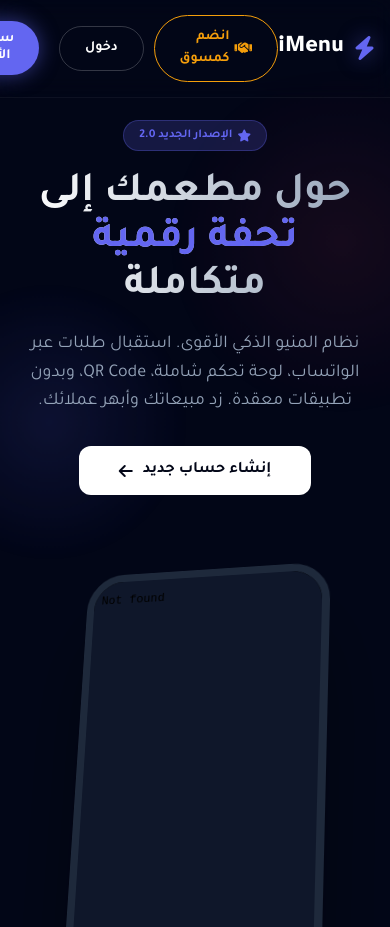
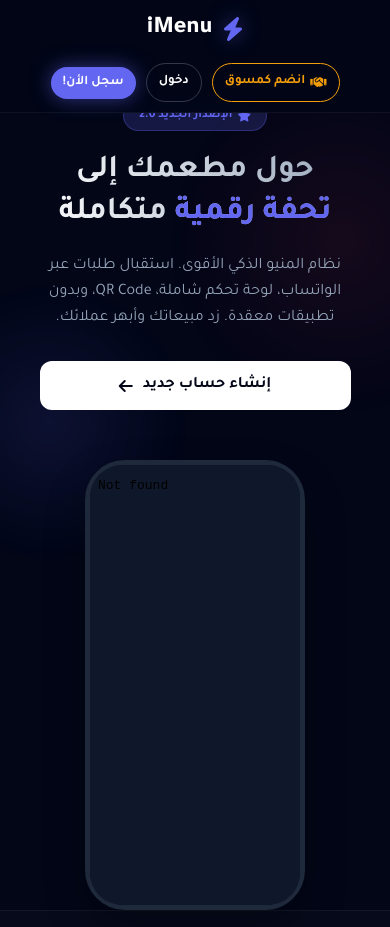
Before and after one commit to theqassim/imenu, a website: page public/index.html in a window 390 px wide. Shown: the top 927 px of the page. Drawn offline with Linux system fonts and the light colour scheme; some packages are replaced by stand-ins of ours; a script that the page names is missing.

Commit message:
Add Sales

```diff
--- a/controllers/salesController.js
+++ b/controllers/salesController.js
@@ -1,3 +1,4 @@
+
 const SalesRequest = require("../models/SalesRequest");
 
 exports.createRequest = async (req, res) => {
--- a/public/index.html
+++ b/public/index.html
@@ -525,33 +525,90 @@
         color: var(--primary);
       }
 
+      /* تحسينات الموبايل والتابلت */
+      /* تحسينات الموبايل والتابلت */
       @media (max-width: 900px) {
         .hero {
           flex-direction: column;
           text-align: center;
-          padding-top: 120px;
+          padding-top: 100px;
+          gap: 30px;
         }
+
         .hero-text {
-          margin-bottom: 60px;
+          margin-bottom: 20px;
         }
+
         .hero h1 {
-          font-size: 42px;
+          font-size: 32px;
+          line-height: 1.3;
         }
+
+        .hero p {
+          font-size: 16px;
+          padding: 0 10px;
+        }
+
         .hero-btns {
           justify-content: center;
+          flex-direction: column;
+          gap: 15px;
+          padding: 0 20px;
         }
+
+        .btn-hero {
+          width: 100%;
+          justify-content: center;
+        }
+
         .phone-mockup {
-          width: 260px;
-          height: 520px;
+          width: 220px;
+          height: 450px;
+          margin: 0 auto;
+          transform: none !important;
+          border-width: 5px;
+          box-shadow: 0 20px 40px rgba(0,0,0,0.3);
         }
+
         .floating-card {
           display: none;
         }
+
+        /* تنسيق النافبار للموبايل */
         nav {
-          padding: 15px;
+          padding: 10px 5%;
+          background: rgba(2, 6, 23, 0.95);
+          flex-direction: column; /* اللوجو فوق والزراير تحت */
+          gap: 15px;
         }
+
         .nav-links {
           display: none;
+        }
+
+        .logo {
+            font-size: 24px;
+        }
+
+        /* تنسيق حاوية الزراير عشان تكفي */
+        nav > div:last-child {
+            display: flex;
+            align-items: center;
+            justify-content: center;
+            gap: 8px; /* مسافة صغيرة بين الزراير */
+            flex-wrap: wrap;
+        }
+
+        /* تصغير الزراير عشان تكفي جنب بعض */
+        .btn-nav {
+            padding: 8px 12px;
+            font-size: 13px;
+            margin: 0 !important; /* إلغاء أي هوامش قديمة */
+        }
+
+        /* إظهار زرار الدخول */
+        .btn-login {
+            display: inline-block;
         }
       }
     </style>
```
Also changed, not shown: public/super.html (+11 -0 lines), public/sw.js (line endings or trailing spaces), 1 other file.
